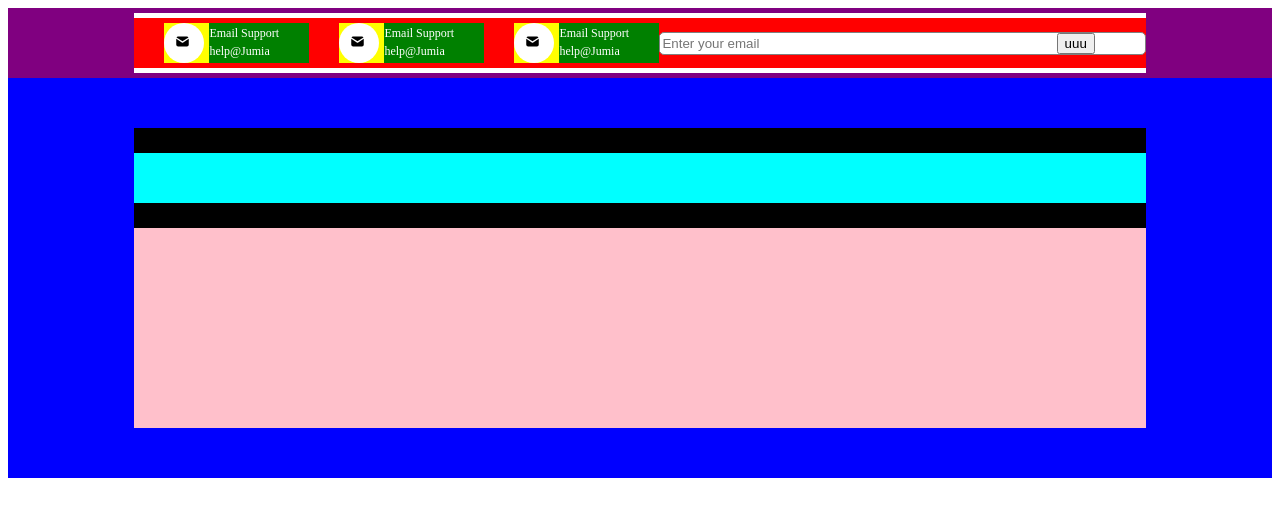
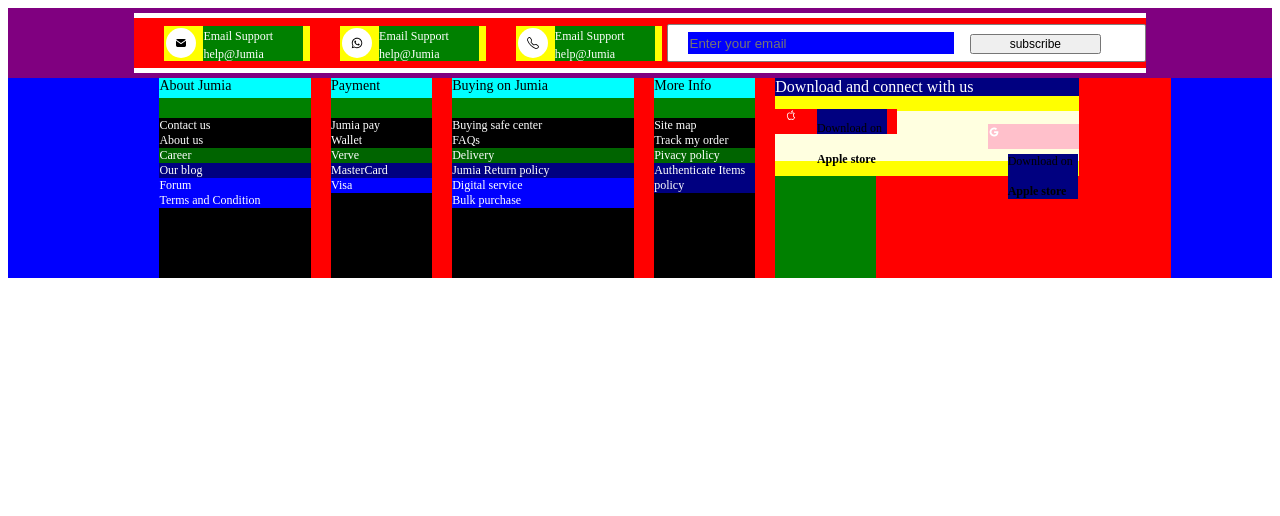
Before and after one commit to Johnnymic/BestBuy-frontEnd, a React (Vite) app in the folder bestbuy-frontend/: page /footer in a window 1280 px wide. Shown: the top 516 px of the page. Built offline with nearby package versions, Linux system fonts and the light colour scheme.

Commit message:
working on footer

```diff
--- a/bestbuy-frontend/src/components/Footer.jsx
+++ b/bestbuy-frontend/src/components/Footer.jsx
@@ -1,7 +1,11 @@
 import React from 'react'
 import styled from 'styled-components'
 import {TbMailFilled} from 'react-icons/tb'
-import { MdEmail } from 'react-icons/md'
+import {FaWhatsapp} from 'react-icons/fa'
+import {BsTelephone}from 'react-icons/bs'
+import {Link} from "react-router-dom"
+import {AiOutlineApple} from "react-icons/ai"
+import {AiOutlineGoogle} from "react-icons/ai"
 
 function Footer() {
   return (
@@ -12,7 +16,7 @@
            <FooterTopWrapperContentDiv>
                       <MesaageDiv>
                           <MessageLogo >
-                          <TbMailFilled style={{margin: "11px", fontSize:"15px"}} />
+                          <TbMailFilled style={{margin: "9px", fontSize:"12px"}} />
                           </MessageLogo>
                            <MessageText>
                             <span>Email Support</span>
@@ -21,7 +25,7 @@
                       </MesaageDiv>
                      < MesaageDiv>
                           <MessageLogo >
-                          <TbMailFilled style={{margin: "11px", fontSize:"15px"}} />
+                          <FaWhatsapp style={{margin: "9px", fontSize:"12px"}} />
                           </MessageLogo>
                            <MessageText>
                             <span>Email Support</span>
@@ -30,7 +34,7 @@
                       </MesaageDiv>
                       <MesaageDiv>
                           <MessageLogo >
-                          <TbMailFilled style={{margin: "11px", fontSize:"15px"}} />
+                          <BsTelephone style={{margin: "9px", fontSize:"12px"}} />
                           </MessageLogo>
                            <MessageText>
                             <span>Email Support</span>
@@ -39,26 +43,145 @@
                       </MesaageDiv>
                      <EmailInput>
                         <input type="text" placeholder='Enter your email' name="" id="" />
-                        <button>uuu</button>
+                        <button>subscribe</button>
                      </EmailInput>
-
-           </FooterTopWrapperContentDiv>
-
-        </FooterTopWrapperContent>
+            </FooterTopWrapperContentDiv>
+       </FooterTopWrapperContent>
 
      </FooterTopWrapper>
     <FooterWrapper>
 
-       <FooterContainer>
-           <FooterContentDiv>
-               <FooterJumia>
 
-               </FooterJumia>
-           </FooterContentDiv>
+     <FooterContainer>
+        <FooterContentInfo1>
+             <FooterTitle>
+              <span>About Jumia</span>
+             </FooterTitle>
+             <FooterItems>
+                  <DivItem1>
+                  <Link to="/contact" >Contact us</Link>
+                  </DivItem1>
+                  <DivItem2>
+                  <Link to="/contact" >About  us</Link>
+                  </DivItem2>
+                  <DivItem3>
+                  <Link to="/contact" >Career</Link>
+                  </DivItem3>
 
-          <FooterContentInfo>
+                  <DivItem4>
+                  <Link to="/contact" >Our blog</Link>
+                  </DivItem4>
+                  <DivItem5>
+                  <Link to="/contact"  >Forum</Link>
+                  </DivItem5>
+                  <DivItem6>
+                  <Link to="/contact"  >Terms and Condition</Link>
+                  </DivItem6>
+               </FooterItems>
+      </FooterContentInfo1>
+      <FooterContentInfo2>
+             <FooterTitle>
+              <span>Payment</span>
+             </FooterTitle>
+             <FooterItems>
+                  <DivItem1>
+                  <Link to="/contact" >Jumia pay</Link>
+                  </DivItem1>
+                  <DivItem2>
 
-          </FooterContentInfo>
+                  <Link to="/contact" >Wallet</Link>
+                  </DivItem2>
+                  <DivItem3>
+                  <Link to="/contact" >Verve</Link>
+                  </DivItem3>
+
+                  <DivItem4>
+                  <Link to="/contact" >MasterCard</Link>
+                  </DivItem4>
+                  <DivItem5>
+                  <Link to="/contact"  >Visa</Link>
+                  </DivItem5>
+
+               </FooterItems>
+      </FooterContentInfo2>
+      <FooterContentInfo3>
+             <FooterTitle>
+              <span>Buying on Jumia</span>
+             </FooterTitle>
+             <FooterItems>
+                  <DivItem1>
+                  <Link to="/contact" >Buying safe center</Link>
+                  </DivItem1>
+                  <DivItem2>
+                  <Link to="/contact" >FAQs</Link>
+                  </DivItem2>
+                  <DivItem3>
+                  <Link to="/contact" >Delivery</Link>
+                  </DivItem3>
+
+                  <DivItem4>
+                  <Link to="/contact" >Jumia Return policy</Link>
+                  </DivItem4>
+                  <DivItem5>
+                  <Link to="/contact"  >Digital service</Link>
+                  </DivItem5>
+                  <DivItem6>
+                  <Link to="/contact"  >Bulk purchase</Link>
+                  </DivItem6>
+
+               </FooterItems>
+      </FooterContentInfo3>
+      <FooterContentInfo4>
+             <FooterTitle>
+              <span>More Info</span>
+             </FooterTitle>
+             <FooterItems>
+                  <DivItem1>
+                  <Link to="/contact" >Site map</Link>
+                  </DivItem1>
+                  <DivItem2>
+                  <Link to="/contact" >Track my order</Link>
+                  </DivItem2>
+                  <DivItem3>
+                  <Link to="/contact" >Pivacy policy</Link>
+                  </DivItem3>
+
+                  <DivItem4>
+                  <Link to="/contact" >Authenticate Items policy</Link>
+                  </DivItem4>
+
+
+               </FooterItems>
+      </FooterContentInfo4>
+      <FooterContentInfo5>
+             <FooterTitleDiv>
+              <span>Download and connect with us</span>
+               <DownloadOnDiv>
+                   <DownLoadWithApple>
+                       <AppleInfo>
+                         <AiOutlineApple style={{fontSize:"12px"}}/>
+                        <Text>
+                        <p>Download on</p>
+                        <h4>Apple store</h4>
+                       </Text>
+                       </AppleInfo>
+                       <GoogleInfo>
+                         <AiOutlineGoogle style={{fontSize:"12px"}}/>
+                       <Text>
+                        <p>Download on</p>
+                        <h4>Apple store</h4>
+                       </Text>
+                       </GoogleInfo>
+
+                   </DownLoadWithApple>
+               </DownloadOnDiv>
+             </FooterTitleDiv>
+             {/* <FooterItems>
+
+
+
+               </FooterItems> */}
+      </FooterContentInfo5>
       </FooterContainer>
     </FooterWrapper>
     </Foota>
@@ -71,10 +194,7 @@
 width:100%;
 height:200px;
 background-color:white;
-
 `
-
-
 const FooterTopWrapper = styled.div`
 width:100%;
 height:70px;
@@ -88,7 +208,6 @@
 height:60px;
 background-color:white;
 display:flex;
-
 align-items:center;
 
 `
@@ -97,25 +216,21 @@
 height:50px;
 background-color:red;
 display:flex;
-
 align-items:center;
 `
 const MesaageDiv=styled.div`
 width:20%;
-height:40px;
+height:35px;
 margin-left:30px;
 background-color:yellow;
 display:flex;
 justify-content:flex-start;
-
-
 `
 const MessageText =styled.div`
 width:100px;
-height100px;
+height50px;
 background-color:green;
 margin-left:5px;
-
 span{
   font-size:12px;
   color:white;
@@ -127,68 +242,220 @@
 }
 `
 const MessageLogo =styled.div`
-width:40px;
-height:40px;
+width:30px;
+height:30px;
 background-color:white;
 border-radius:50%;
 display;flex;
 align-items:center;
+margin:2px;
 `
 const EmailInput = styled.label`
-width:70%;
-height300px;
-border-radius:5px;
+width:60%;
+margin-left:5px;
+border-radius:2px;
 background-color:white;
+padding:7px 20px;
 border:1px solid grey;
 display;flex;
 align-items:center;
 justify-content:space-between;
 input{
-  width:81%;
+  width:60%;
+  height:20px;
   border:none;
   outline:none;
+  background:blue;
+
+}
+button{
+  width:30%;
+  font-size:12px;
+  margin-left:16px;
 }
 
 `
-
-
-
-
 const FooterWrapper = styled.div`
 width:100%;
 height:auto;
 background-color:blue;
 display:flex;
 justify-content:center;
-
 `
 const FooterContainer = styled.div`
 width:80%;
 height:auto;
 background-color:red;
-// display:flex;
-margin:50px;
-// align-items:center;
+ display:flex;
+ margin-left:50px;
+
 `
-const FooterContentDiv = styled.div`
+const FooterContentInfo1 = styled.div`
+width:15%;
+height:200px;
+background-color:green;
+`
+const FooterContentInfo2 = styled.div`
+width:10%;
+height:200px;
+background-color:green;
+margin-left:20px;
+`
+const FooterContentInfo3 = styled.div`
+width:18%;
+height:200px;
+background-color:green;
+margin-left:20px;
+`
+const FooterContentInfo4 = styled.div`
+width:10%;
+height:200px;
+background-color:green;
+margin-left:20px;
+`
+const FooterContentInfo5 = styled.div`
+width:10%;
+height:200px;
+background-color:green;
+margin-left:20px;
+`
+
+
+const FooterTitle = styled.div`
 width:100%;
-height:100px;
+height:20px;
+font-size:14px;
+background-color:cyan;
+display:flex;
+
+
+
+`
+
+const FooterItems = styled.div`
+width:100%;
+height:160px;
+margin-top:20px;
 background-color:black;
+display:flex;
+flex-direction:column;
+font-size:12px;
 
+list-style:none;
+
+
+`
+const DivItem1 = styled.li`
+width:100%;
+a{
+  color:white;
+  text-decoration:none;
+  &:hover{
+    color:black;
+  }
+
+
+
+
+`
+const DivItem2 = styled.li`
+width:100%;
+
+a{
+  color:white;
+  text-decoration:none;
+  &:hover{
+    color:black;
+  }
+
+
+`
+const DivItem3 = styled.li`
+width:100%;
+text-decoration:none;
+background-color:darkgreen;
+a{
+  color:white;
+  text-decoration:none;
+  &:hover{
+    color:black;
+  }
+`
+const DivItem4 = styled.li`
+width:100%;
+text-decoration:none;
+background-color:navy;
+a{
+  color:white;
+  text-decoration:none;
+  &:hover{
+    color:black;
+  }
+`
+const DivItem5 = styled.li`
+width:100%;
+text-decoration:none;
+background-color:blue;
+a{
+  color:white;
+  text-decoration:none;
+  &:hover{
+    color:black;
+  }
+`
+const DivItem6 =styled.li`
+width:100%;
+text-decoration:none;
+background-color:blue;
+a{
+  color:white;
+  text-decoration:none;
+  &:hover{
+    color:black;
+  }
+`
+const DownloadOnDiv = styled.div`
+width:100%;
+height:80px;
+background-color:yellow;
 display:flex;
 justify-content:center;
 align-items:center;
+`
+const DownLoadWithApple = styled.div`
+width:100%;
+color:white;
+height:50px;
+background-color:lightyellow;
+display:flex;
+justify-content:space-between;
+align-items:center;
+`
+const Text = styled.div`
+width:70px;
+font-size:12px;
+margin-left:20px;
+color:black;
+background-color:Navy;
+`
+const FooterTitleDiv= styled.div`
+width:300%;
 
+background-color:Navy;
+span{
+  color:white;
+}
 `
-const FooterContentInfo = styled.div`
-width:100%;
-height:200px;
-background-color:pink;
-
+const AppleInfo = styled.div`
+width:40%;
+height:25px;
+background:red;
+display:flex;
+justify-content:center;
+margin-top:-29px;
 `
-const FooterJumia = styled.div`
-width:100%;
-height:50px;
-background-color:cyan;
-
+const GoogleInfo = styled.div`
+width:30%;
+height:25px;
+background:pink;
 `
```
